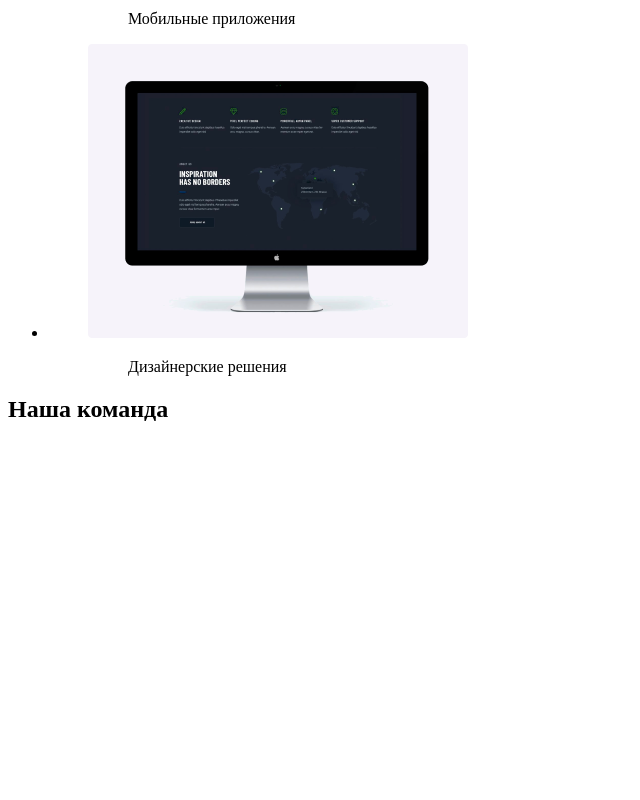
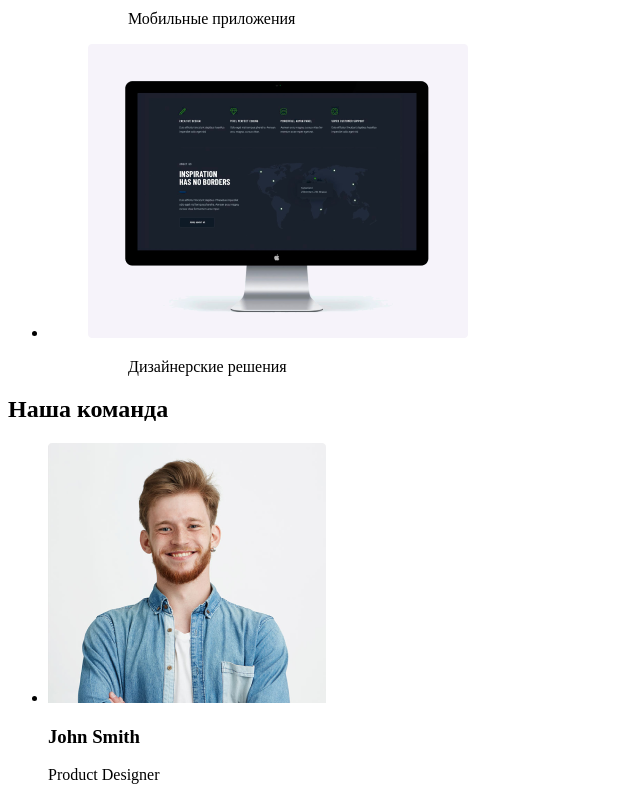
Before and after one commit to Alex-BC/goit-markup-hw-01, a plain HTML site: page index.html in a window 1280 px wide. Shown: the part 1593-2393 px from the top of the page, without its empty margins (0-640 px from the left). Before the commit the page ends 2036 px from the top, so only its background shows below. Drawn offline with Linux system fonts and the light colour scheme.

Commit message:
Update index.html

```diff
--- a/index.html
+++ b/index.html
@@ -83,7 +83,14 @@
       <!--Наша команда-->
       <section>
         <h2>Наша команда</h2>
+        <ul lang="en">
+          <li>
+            <img src="./img/John Smith.png" alt="John Smith" width="278px">
+            <h3>John Smith</h3>
+            <p>Product Designer</p>
 
+          </li>
+        </ul>
       </section>
     </div>
   </body>
```
Also changed, not shown: img/John Smith.png (added), img/Marta Stewart.png (added), img/Martin Doe.png (added), img/Robert Jakis.png (added).
